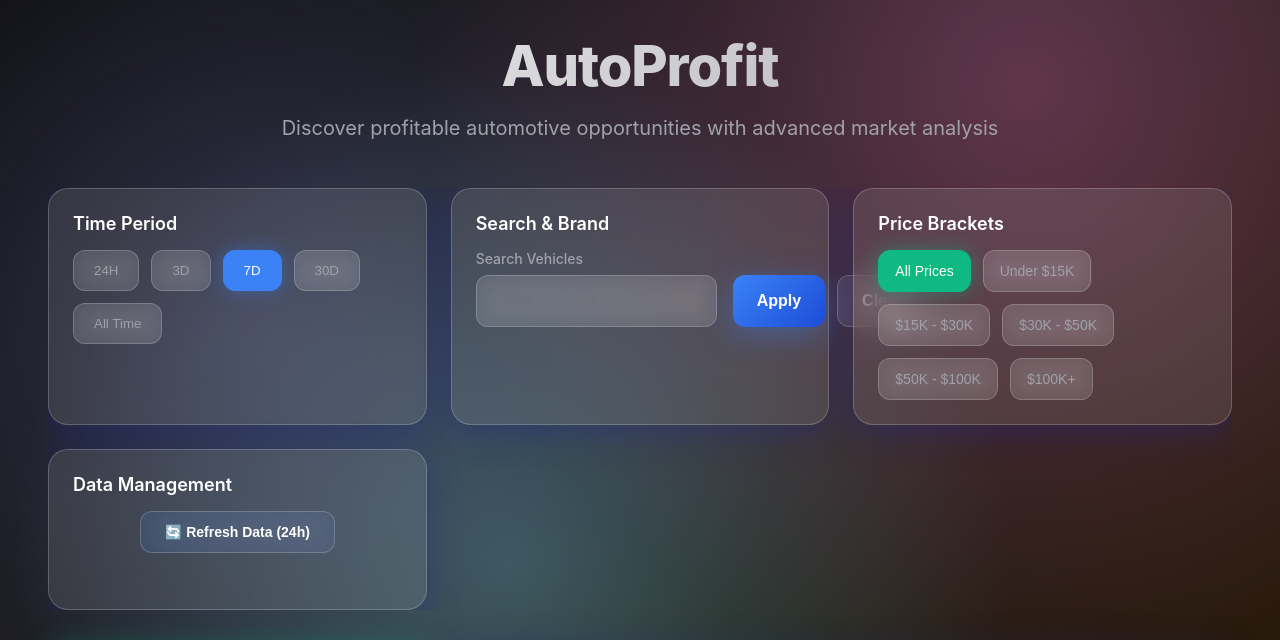
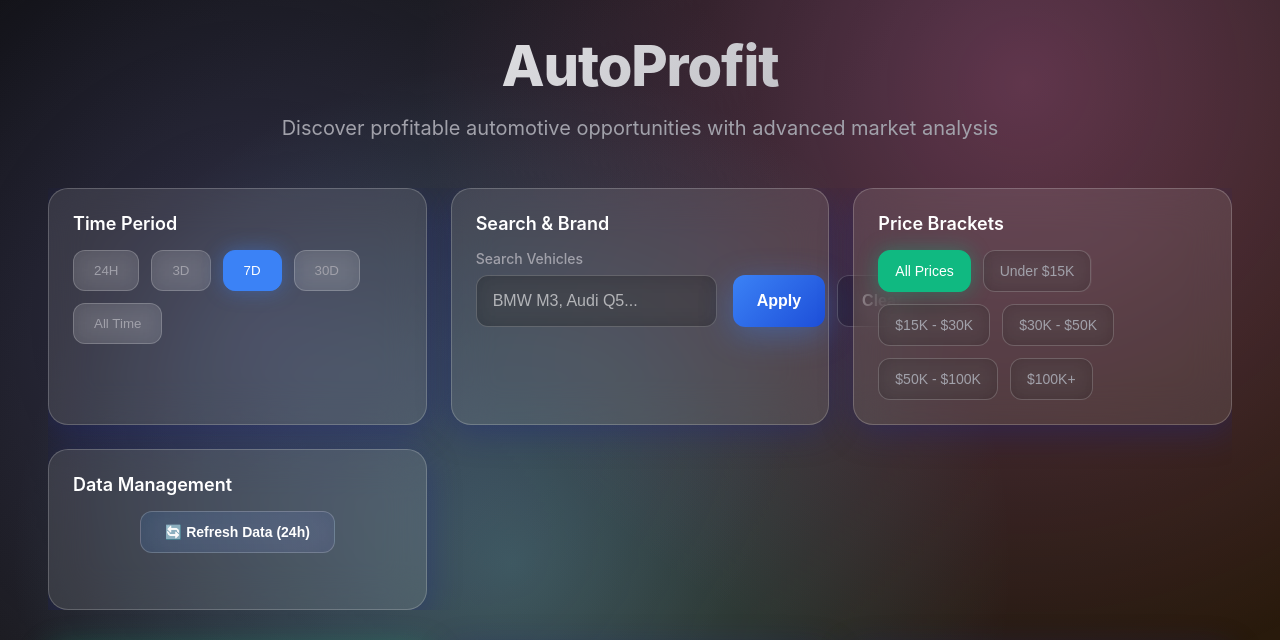
Before and after one commit to Simplufy/Automonitorv69, a FastAPI app: page / in a window 1280 px wide. Shown: the part 77-717 px from the top of the page. Run offline with FastAPI, Linux system fonts and the light colour scheme; data that the repository does not hold is empty; parts of the project's set-up code (start-up, migrations or seed data) failed here and were passed over; some libraries are stand-ins or nearby versions.

Commit message:
Update styles to improve visibility and appearance of input fields
Adjusted CSS in modern-styles.css to change background colors of glass inputs, selects, and buttons to dark mode, and updated placeholder text color for better contrast.

Replit-Commit-Author: Agent
Replit-Commit-Session-Id: 716a6384-2f5e-47f5-bfd1-870b09d61bcf
Replit-Commit-Checkpoint-Type: full_checkpoint
Replit-Commit-Screenshot-Url: https://storage.googleapis.com/screenshot-production-us-central1/cbdf3516-c201-4403-9261-82c1e7cde1fe/716a6384-2f5e-47f5-bfd1-870b09d61bcf/0PvCoem

```diff
--- a/app/static/modern-styles.css
+++ b/app/static/modern-styles.css
@@ -217,7 +217,7 @@ body::before {
 
 .glass-input, .glass-select {
   padding: 1rem;
-  background: rgba(255, 255, 255, 0.1);
+  background: rgba(0, 0, 0, 0.3);
   backdrop-filter: blur(10px);
   border: 1px solid var(--border-glass);
   border-radius: 12px;
@@ -229,12 +229,12 @@ body::before {
 .glass-input:focus, .glass-select:focus {
   outline: none;
   border-color: var(--accent-blue);
-  background: rgba(255, 255, 255, 0.15);
+  background: rgba(0, 0, 0, 0.4);
   box-shadow: 0 0 20px rgba(59, 130, 246, 0.2);
 }
 
 .glass-input::placeholder {
-  color: var(--text-muted);
+  color: rgba(255, 255, 255, 0.6);
 }
 
 /* Price Bracket Toggles */
@@ -246,7 +246,7 @@ body::before {
 
 .price-bracket {
   padding: 0.75rem 1rem;
-  background: rgba(255, 255, 255, 0.1);
+  background: rgba(0, 0, 0, 0.2);
   border: 1px solid var(--border-glass);
   border-radius: 12px;
   color: var(--text-secondary);
@@ -259,7 +259,7 @@ body::before {
 }
 
 .price-bracket:hover {
-  background: rgba(255, 255, 255, 0.2);
+  background: rgba(0, 0, 0, 0.3);
   color: var(--text-primary);
 }
 
@@ -299,13 +299,13 @@ body::before {
 }
 
 .btn-secondary {
-  background: rgba(255, 255, 255, 0.1);
+  background: rgba(0, 0, 0, 0.2);
   color: var(--text-primary);
   border: 1px solid var(--border-glass);
 }
 
 .btn-secondary:hover {
-  background: rgba(255, 255, 255, 0.2);
+  background: rgba(0, 0, 0, 0.3);
   transform: translateY(-2px);
 }
 
```
